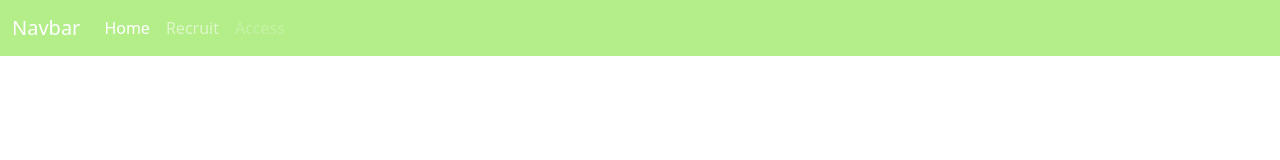
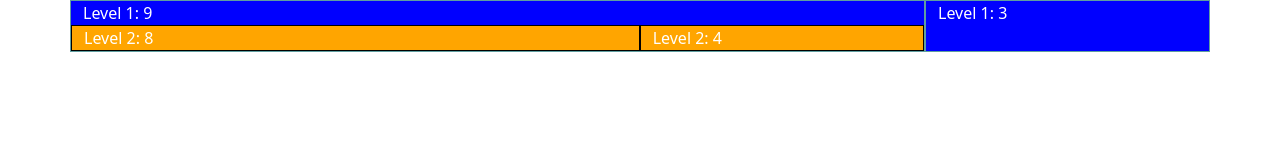
Before and after one commit to hirokazu-komaki/practice-html-css, a plain HTML site: page bootstrap5/index.html in a window 1280 px wide. Drawn offline with nearby package versions, Linux system fonts and the light colour scheme.

Commit message:
finish basic of bootstrap

```diff
--- a/bootstrap5/index.html
+++ b/bootstrap5/index.html
@@ -6,6 +6,23 @@
     <meta name="viewport" content="width=device-width, initial-scale=1.0">
     <title>Bootstrapを触ってみる</title>
     <link href="https://cdn.jsdelivr.net/npm/bootstrap@5.0.2/dist/css/bootstrap.min.css" rel="stylesheet" integrity="sha384-EVSTQN3/azprG1Anm3QDgpJLIm9Nao0Yz1ztcQTwFspd3yD65VohhpuuCOmLASjC" crossorigin="anonymous">
+    <style>
+        .orange {
+            background-color: orange;
+            border: black 1px solid;
+        }
+
+        .blue {
+            background-color: blue;
+            border: cadetblue 1px solid;
+            color: white;
+        }
+
+        .green {
+            background-color: green;
+            border: honeydew 1px solid;
+        }
+    </style>
 </head>
 <body>
     <!-- <h1>Bootstrap入門-ボタン</h1>
@@ -20,7 +37,7 @@
      -->
     <!-- <nav class="navbar navbar-expand-lg navbar-light bg-light"> -->
     <!-- <nav class="navbar navbar-expand-lg navbar-dark bg-primary"> -->
-    <nav class="navbar navbar-expand-lg navbar-dark" style="background-color: rgb(179, 238, 137);">
+    <!-- <nav class="navbar navbar-expand-lg navbar-dark" style="background-color: rgb(179, 238, 137);">
 
 
         <div class="container-fluid">
@@ -42,9 +59,115 @@
                 </ul>
             </div>
         </div>
-    </nav>
+    </nav> -->
+    <!-- <div class="container">
+        <div class="row">
+            <div class="col orange">A</div>
+            <div class="col orange">B</div>
+            <div class="col orange">C</div>
+        </div>
+    </div> -->
 
+    <!-- <div class="container">
+        <div class="row">
+            <div class="col-1 orange">first</div>
+            <div class="col-1 orange">first</div>
+            <div class="col-1 orange">first</div>
+            <div class="col-1 orange">first</div>
+            <div class="col-1 orange">first</div>
+            <div class="col-1 orange">first</div>
+            <div class="col-1 orange">first</div>
+            <div class="col-1 orange">first</div>
+            <div class="col-1 orange">first</div>
+            <div class="col-1 orange">first</div>
+            <div class="col-1 orange">first</div>
+            <div class="col-1 orange">first</div>
+        </div>
+        <div class="row">
+            <div class="col-2 blue">second</div>
+            <div class="col-2 blue">second</div>
+            <div class="col-2 blue">second</div>
+            <div class="col-2 blue">second</div>
+            <div class="col-2 blue">second</div>
+            <div class="col-2 blue">second</div>
+        </div>
+        <div class="row">
+            <div class="col-3 green">third</div>
+            <div class="col-3 green">third</div>
+            <div class="col-3 green">third</div>
+            <div class="col-3 green">third</div>
+        </div>
+        <div class="row">
+            <div class="col-4 orange">forth</div>
+            <div class="col-4 orange">forth</div>
+            <div class="col-4 orange">forth</div>
+        </div>
+        <div class="row">
+            <div class="col-6 blue">fifth</div>
+            <div class="col-6 blue">fifth</div>
+        </div>
+        <div class="row">
+            <div class="col-12 orange">sixth</div>
+        </div>
+        <div class="row">
+            <div class="col-3 blue">seventh</div>
+            <div class="col-3 blue">seventh</div>
+            <div class="col-6 blue">seventh</div>
+        </div>
+        <div class="row">
+            <div class="col orange">auto</div>
+            <div class="col-5 orange">5</div>
+            <div class="col orange">auto</div>
+        </div>
+        <div class="row">
+            <div class="col-6 blue">fifth</div>
+            <div class="col-6 blue">fifth</div>
+            <div class="col-6 blue">fifth</div>
+        </div> -->
 
+    <!-- <div class="container">
+        <div class="row">
+            <div class="col-lg-6 orange">6</div>
+            <div class="col-lg-6 orange">6</div>
+            <div class="col-lg-6 orange">6</div>
+            <div class="col-lg-6 orange">6</div>
+        </div>
+        <div class="row">
+            <div class="col-lg orange">A</div>
+            <div class="col-lg orange">B</div>
+            <div class="col-lg orange">C</div>
+        </div>
+    </div> -->
+
+    <div class="container">
+        <!-- <div class="row">
+            <div class="col-lg-1 col-md-2 orange">1</div>
+            <div class="col-lg-1 col-md-2 orange">1</div>
+            <div class="col-lg-1 col-md-2 orange">1</div>
+            <div class="col-lg-1 col-md-2 orange">1</div>
+            <div class="col-lg-1 col-md-2 orange">1</div>
+            <div class="col-lg-1 col-md-2 orange">1</div>
+            <div class="col-lg-1 col-md-2 orange">1</div>
+            <div class="col-lg-1 col-md-2 orange">1</div>
+            <div class="col-lg-1 col-md-2 orange">1</div>
+            <div class="col-lg-1 col-md-2 orange">1</div>
+            <div class="col-lg-1 col-md-2 orange">1</div>
+            <div class="col-lg-1 col-md-2 orange">1</div>
+        </div> -->
+        <div class="row">
+            <div class="col-sm-9 blue">
+                Level 1: 9
+                <div class="row">
+                    <div class="col-sm-8 orange">Level 2: 8</div>
+                    <div class="col-sm-4 orange">Level 2: 4</div>
+                </div>
+            </div>
+
+            <div class="col-sm-3 blue">
+                Level 1: 3
+            </div>
+        </div>
+    </div>
 
     <script src="https://cdn.jsdelivr.net/npm/bootstrap@5.0.2/dist/js/bootstrap.bundle.min.js" integrity="sha384-MrcW6ZMFYlzcLA8Nl+NtUVF0sA7MsXsP1UyJoMp4YLEuNSfAP+JcXn/tWtIaxVXM" crossorigin="anonymous"></script>
 </body>
```
